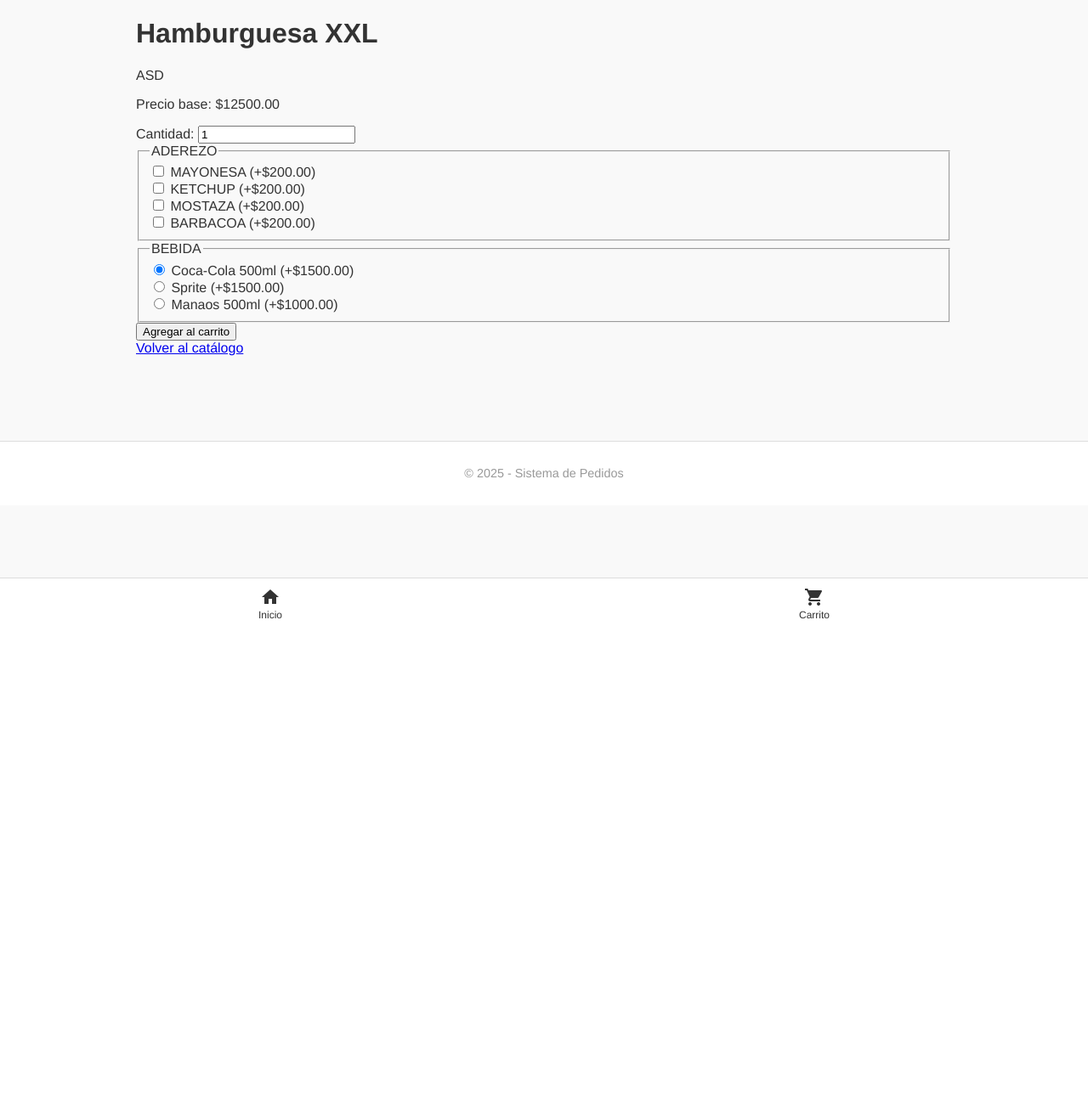
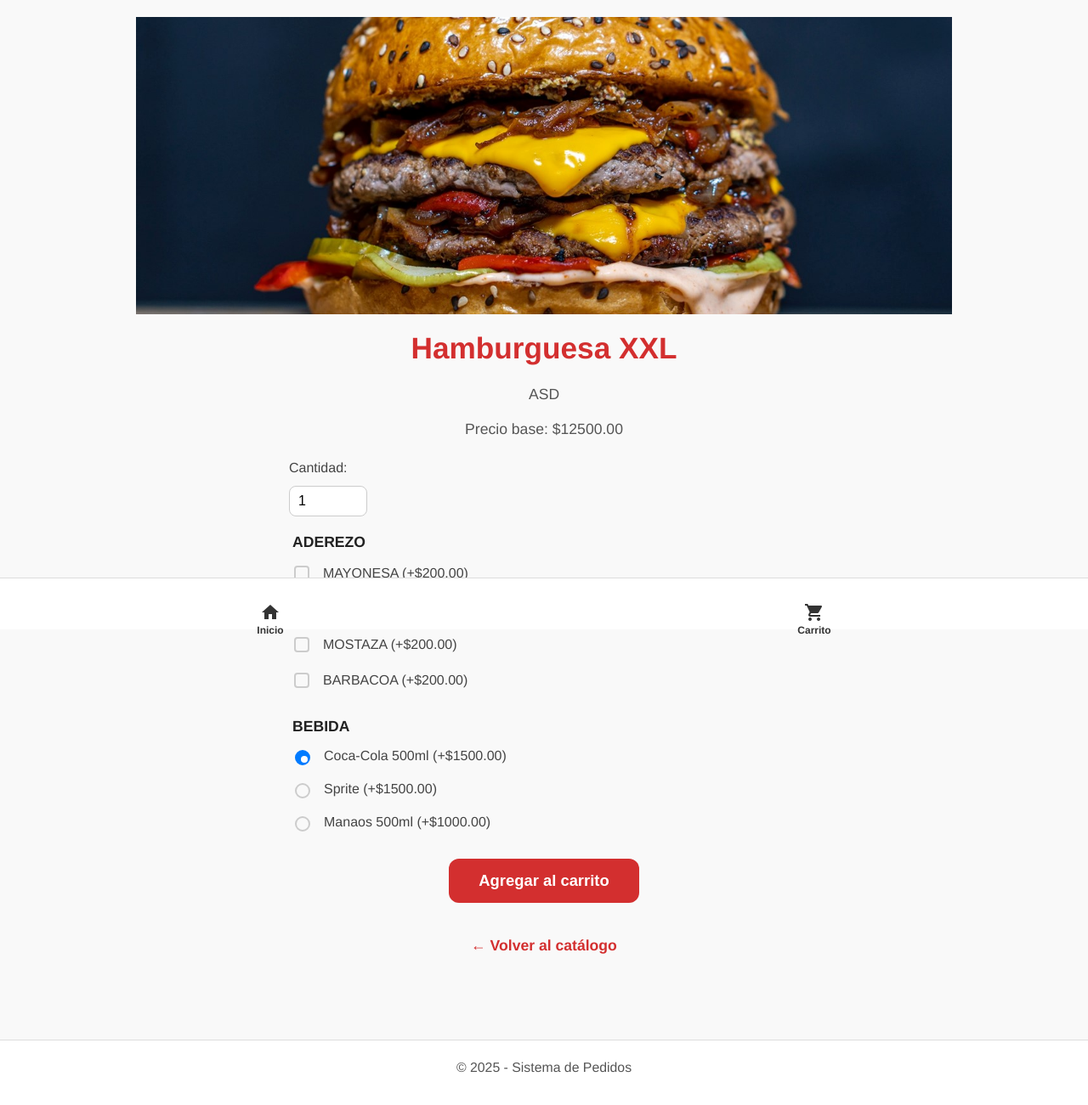
Before and after one commit to Valenn31/Bajoneros, a Django app: page /producto/10/ in a window 1280 px wide. Shown: the part 59-1360 px from the top of the page at 85% size. Before the commit the page ends 788 px from the top, so only its background shows below. Run offline with Django 5.2, Linux system fonts and the light colour scheme; data comes from the database, SQL or seed files in the repository; both versions use the stored data as it was after the commit.

Commit message:
ACTUALIZACION
CSS DETALLE PRODUCTO

```diff
--- a/sistema/mi_app/static/css/detalle_producto.css
+++ b/sistema/mi_app/static/css/detalle_producto.css
@@ -0,0 +1,214 @@
+/* Imagen del producto ocupa ancho completo y sin bordes ni margen */
+.producto-imagen {
+    width: 100%;
+    max-height: 350px; /* para que no sea demasiado alta */
+    object-fit: cover; /* recorta la imagen si es necesario sin deformar */
+    display: block;
+    margin: 0; /* sin margen */
+    border-radius: 0; /* sin bordes redondeados */
+  }
+
+  /* Encabezado y descripción centrados */
+  h1 {
+    color: #d32f2f;
+    text-align: center;
+    margin-top: 20px;
+    font-weight: 700;
+    font-size: 2.2em;
+  }
+
+  p {
+    text-align: center;
+    color: #555;
+    font-size: 1.1em;
+    margin: 8px 0 20px 0;
+  }
+
+  /* Formulario centrado y ancho controlado */
+  form {
+    max-width: 600px;
+    margin: 0 auto 40px auto;
+    padding: 0 15px;
+  }
+
+  /* Quitar bordes a los fieldsets para diseño limpio */
+  fieldset {
+    border: none;
+    padding: 0;
+    margin-bottom: 25px;
+  }
+
+  /* Leyenda con estilo destacado, pero sin borde */
+  legend {
+    font-weight: 700;
+    color: #d32f2f;
+    font-size: 1.15em;
+    margin-bottom: 10px;
+    display: block;
+  }
+
+  /* Opciones con espacio, sin borde ni fondo */
+  label {
+    display: block;
+    padding: 6px 0;
+    font-weight: 600;
+    color: #444;
+    cursor: pointer;
+    transition: color 0.2s ease;
+  }
+
+  label:hover {
+    color: #b71c1c;
+  }
+
+  /* Inputs estilizados pero simples */
+  input[type="radio"],
+  input[type="checkbox"] {
+    margin-right: 8px;
+    cursor: pointer;
+  }
+
+  /* Input cantidad */
+  input[type="number"] {
+    width: 70px;
+    padding: 8px 10px;
+    margin-bottom: 20px;
+    border-radius: 8px;
+    border: 1px solid #ccc;
+    font-size: 1em;
+    transition: border-color 0.2s ease;
+  }
+
+  input[type="number"]:focus {
+    border-color: #d32f2f;
+    outline: none;
+  }
+
+  /* Botón centrado, elegante y con transición */
+  button[type="submit"] {
+    background-color: #d32f2f;
+    color: white;
+    border: none;
+    padding: 15px 35px;
+    border-radius: 12px;
+    cursor: pointer;
+    font-weight: 700;
+    font-size: 1.15em;
+    display: block;
+    margin: 0 auto;
+    transition: background-color 0.3s ease;
+  }
+
+  button[type="submit"]:hover {
+    background-color: #b71c1c;
+  }
+
+  /* Enlace volver al catálogo centrado y elegante */
+  a {
+    display: block;
+    text-align: center;
+    color: #d32f2f;
+    font-weight: 600;
+    margin-top: 35px;
+    text-decoration: none;
+    font-size: 1.1em;
+    transition: color 0.2s ease;
+  }
+
+  a:hover {
+    color: #b71c1c;
+    text-decoration: underline;
+  }
+  form fieldset {
+    border: none; /* ya lo tenías sin borde */
+    margin-bottom: 20px;
+}
+
+form fieldset legend {
+    font-weight: 600; /* semi-bold para que no sea tan grueso */
+    font-size: 1.1rem;
+    margin-bottom: 8px;
+    color: #222;
+}
+
+/* Opciones */
+form label {
+    font-weight: 400; /* peso normal, no tan grueso */
+    font-size: 1rem;
+    color: #444;
+    cursor: pointer;
+    display: flex;
+    align-items: center;
+    gap: 8px; /* espacio entre checkbox y texto */
+    margin-bottom: 6px;
+}
+
+/* Checkboxes y radios estilos más limpios */
+input[type="checkbox"],
+input[type="radio"] {
+    /* tamaño más grande y limpio */
+    width: 18px;
+    height: 18px;
+    cursor: pointer;
+    appearance: none; /* quita estilo por defecto */
+    border: 2px solid #ccc;
+    border-radius: 4px;
+    position: relative;
+    transition: all 0.2s ease;
+}
+
+/* Radios en forma de círculo */
+input[type="radio"] {
+    border-radius: 50%;
+}
+
+/* Estado checked */
+input[type="checkbox"]:checked,
+input[type="radio"]:checked {
+    background-color: #007bff;
+    border-color: #007bff;
+}
+
+/* Marca dentro del checkbox */
+input[type="checkbox"]:checked::after {
+    content: '';
+    position: absolute;
+    top: 3px;
+    left: 6px;
+    width: 4px;
+    height: 9px;
+    border: solid white;
+    border-width: 0 2px 2px 0;
+    transform: rotate(45deg);
+}
+
+/* Marca para radio */
+input[type="radio"]:checked::after {
+    content: '';
+    position: absolute;
+    top: 5px;
+    left: 5px;
+    width: 8px;
+    height: 8px;
+    background: white;
+    border-radius: 50%;
+}
+
+/* Cambio hover para mejorar interacción */
+input[type="checkbox"]:hover,
+input[type="radio"]:hover {
+    border-color: #0056b3;
+}
+
+/* Marca dentro del checkbox */
+input[type="checkbox"]:checked::after {
+    content: '';
+    position: absolute;
+    top: 50%;
+    left: 50%;
+    width: 6px;
+    height: 12px;
+    border: solid white;
+    border-width: 0 2px 2px 0;
+    transform: translate(-50%, -50%) rotate(45deg);
+}
--- a/sistema/mi_app/templates/cliente/detalle_producto.html
+++ b/sistema/mi_app/templates/cliente/detalle_producto.html
@@ -1,10 +1,12 @@
 {% extends 'base.html' %}
-{% block content %}
 {% load static %}
 
+{% block content %}
 
 <link rel="stylesheet" href="{% static 'css/detalle_producto.css' %}">
 
+<!-- Imagen arriba ocupando todo el ancho -->
+<img src="{{ producto.imagen.url }}" alt="{{ producto.nombre }}" class="producto-imagen">
 
 <h1>{{ producto.nombre }}</h1>
 <p>{{ producto.descripcion }}</p>
@@ -21,19 +23,19 @@
         {% for opcion in campo_info.opciones %}
             <label>
                 {% if campo_info.campo.es_multiple %}
-                    <input type="checkbox" name="campo_{{ campo_info.campo.id }}" value="{{ opcion.id }}">
+                    <input type="checkbox" name="campo_{{ campo_info.campo.id }}[]" value="{{ opcion.id }}">
                 {% else %}
                     <input type="radio" name="campo_{{ campo_info.campo.id }}" value="{{ opcion.id }}" {% if forloop.first %}checked{% endif %}>
                 {% endif %}
                 {{ opcion.nombre }} {% if opcion.precio_extra > 0 %}(+${{ opcion.precio_extra }}){% endif %}
-            </label><br>
+            </label>
         {% endfor %}
     </fieldset>
-{% endfor %}
+    {% endfor %}
 
     <button type="submit">Agregar al carrito</button>
 </form>
 
-<a href="{% url 'catalogo_cliente' %}">Volver al catálogo</a>
+<a href="{% url 'catalogo_cliente' %}">← Volver al catálogo</a>
 
 {% endblock %}
```
Also changed, not shown: anotaciones.txt (+7 -2 lines), sistema/db.sqlite3, sistema/mi_app/static/css/carrito.css (line endings or trailing spaces).
